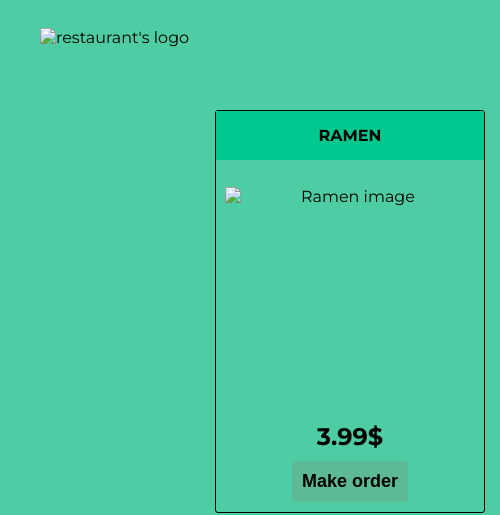
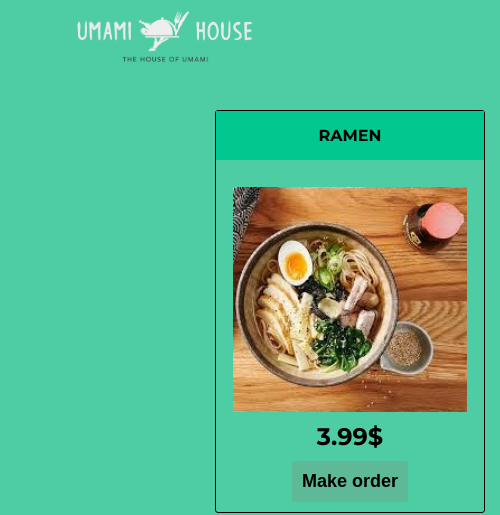
Before and after one commit to GTA3-Klod/Product-Landing-Page, a plain HTML site: page index.html in a window 1280 px wide. Shown: the top 515 px of the page, 0-500 px from the left. Drawn offline with Linux system fonts and the light colour scheme; the site is published under a folder, as on GitHub Pages, so addresses that start at the root find nothing.

Commit message:
Update index.html

```diff
--- a/index.html
+++ b/index.html
@@ -16,7 +16,7 @@
     <header id="header">
       <div class="logo">
         <img
-          src="/assets/rest-logo.png"
+          src="./assets/rest-logo.png"
           alt="restaurant's logo"
           class="rest-logo"
           id="header-img"
@@ -40,7 +40,7 @@
     <section class="rest-menu" id="See_Menu">
       <div class="product" id="Ramen">
         <div class="level">Ramen</div>
-        <img src="/assets/Ramen-cut.jpeg" alt="Ramen image" class="menu-img" />
+        <img src="./assets/Ramen-cut.jpeg" alt="Ramen image" class="menu-img" />
         <h2>3.99$</h2>
         <input type="button" value="Make order" class="order-btn" />
       </div>
```
